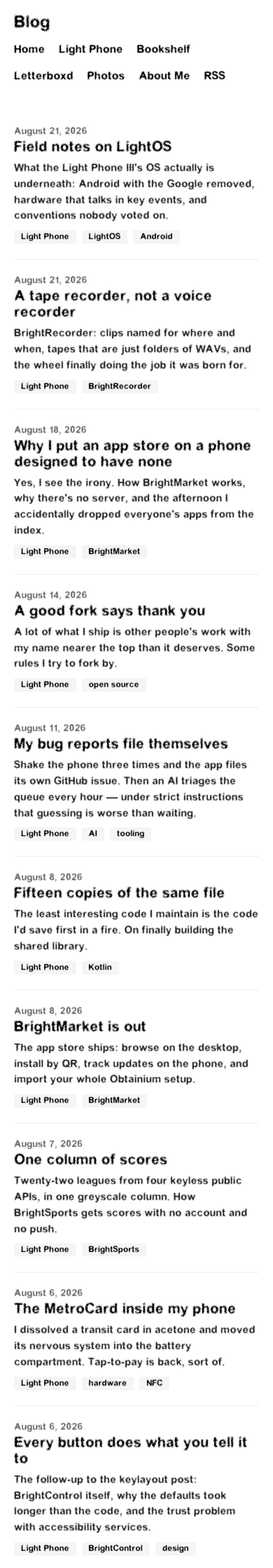
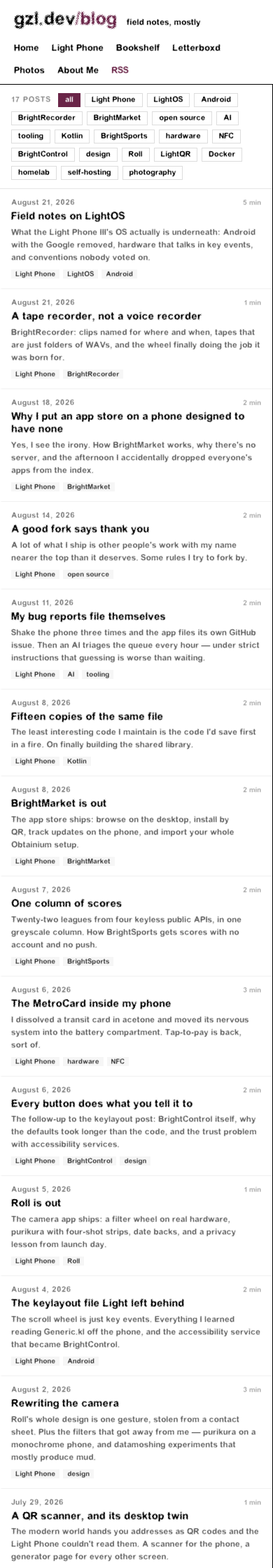
Before and after one commit to gi-os/gzldev, a Jekyll site: the page built from blog/index.html, in a window 390 px wide. Shown: the top 2240 px of the page at 70% size. Built offline with Jekyll 4.4.1, drawn with Linux system fonts in a browser that asks for light colours; some web fonts are replaced.

Commit message:
Redesign the blog as a two-pane reader: rail of posts, reading pane, and a scrollbar that thinks it is the wheel

```diff
--- /dev/null
+++ b/_includes/blog-head.html
@@ -0,0 +1,90 @@
+<meta charset="UTF-8" />
+<meta name="viewport" content="width=device-width, initial-scale=1.0"/>
+<link rel="apple-touch-icon" sizes="180x180" href="/apple-touch-icon.png">
+<link rel="icon" type="image/png" sizes="32x32" href="/favicon-32x32.png">
+<link rel="icon" type="image/png" sizes="16x16" href="/favicon-16x16.png">
+<link rel="alternate" type="application/rss+xml" title="Giovanni Lupo" href="/feed.xml">
+<style>
+@font-face { font-family: "GioCustom"; src: url("/acidic.woff2") format("woff2"), url("/acidic.ttf") format("truetype"); font-weight: 400 900; font-style: normal; font-display: swap; }
+html, body { margin: 0; height: 100%; overflow: hidden; background: #fff; }
+*, *::before, *::after { box-sizing: border-box; }
+:root { --accent: #6a2548; --rail: 400px; }
+body { font-family: "GioCustom","New Century Schoolbook",serif; color: #000; }
+a { color: var(--accent); }
+a:hover { color: #000; }
+@keyframes blink { 0%, 60% { opacity: 1 } 61%, 100% { opacity: 0.15 } }
+.nobar { scrollbar-width: none; -ms-overflow-style: none; }
+.nobar::-webkit-scrollbar { width: 0; height: 0; display: none; }
+
+.shell { height: 100dvh; display: flex; flex-direction: column; }
+.topbar { display: flex; align-items: baseline; justify-content: space-between; gap: 20px; padding: 14px 20px 12px; border-bottom: 1px solid #000; flex-wrap: wrap; }
+.brandrow { display: flex; align-items: baseline; gap: 14px; }
+.brand { font-size: 26px; font-weight: 800; letter-spacing: -0.01em; cursor: pointer; user-select: none; color: #000; text-decoration: none; }
+.brand:hover { color: var(--accent); }
+.brand span { color: var(--accent); }
+.mark { font-size: 12px; opacity: 0.5; animation: blink 2.4s steps(1) infinite; }
+.topnav { display: flex; gap: 18px; font-size: 13px; flex-wrap: wrap; }
+.topnav a { color: #000; text-decoration: none; white-space: nowrap; }
+.topnav a:hover { color: var(--accent); }
+.topnav a.rss { color: var(--accent); }
+.topnav a.rss:hover { color: #000; }
+
+.panes { flex: 1; min-height: 0; display: flex; }
+.rail { flex: 0 0 var(--rail); min-width: 0; display: flex; flex-direction: column; border-right: 1px solid #000; }
+.chips { padding: 12px 16px; border-bottom: 1px solid #e6e6e6; display: flex; gap: 6px; flex-wrap: wrap; align-items: center; }
+.countlabel { font-size: 11px; letter-spacing: 0.08em; text-transform: uppercase; opacity: 0.45; margin-right: 4px; }
+.chip { font-size: 11px; padding: 3px 9px; border: 1px solid #ddd; background: #fff; color: #000; cursor: pointer; transition: all 160ms ease; font-family: inherit; }
+.chip:hover { border-color: var(--accent); color: var(--accent); }
+.chip.on { border-color: var(--accent); background: var(--accent); color: #fff; }
+.railbody { flex: 1; min-height: 0; display: flex; }
+.raillist { flex: 1; min-width: 0; overflow-y: auto; }
+.item { display: block; padding: 14px 16px 14px 13px; border-bottom: 1px solid #f0f0f0; border-left: 3px solid transparent; cursor: pointer; text-decoration: none; color: #000; transition: background 140ms ease, border-color 140ms ease; }
+.item:hover { background: #faf6f8; border-left-color: var(--accent); color: #000; }
+.item.on { background: #faf6f8; border-left-color: var(--accent); }
+.item.on .ititle { color: var(--accent); }
+.imeta { display: flex; justify-content: space-between; gap: 10px; align-items: baseline; }
+.idate { font-size: 11px; letter-spacing: 0.04em; opacity: 0.5; }
+.iread { font-size: 10px; opacity: 0.35; }
+.ititle { font-size: 15px; font-weight: 800; line-height: 1.25; margin: 5px 0 4px; text-wrap: pretty; }
+.isnip { font-size: 12px; line-height: 1.5; opacity: 0.6; text-wrap: pretty; }
+.itags { display: flex; gap: 5px; flex-wrap: wrap; margin-top: 7px; }
+.itag { font-size: 10px; padding: 1px 6px; background: #f3f3f3; opacity: 0.75; }
+.minitrack { flex: 0 0 12px; border-left: 1px solid #e6e6e6; position: relative; background: #fff; }
+.minithumb { position: absolute; left: 0; right: 0; background: repeating-linear-gradient(180deg,#000 0 3px,#fff 3px 7px); border-top: 1px solid #000; border-bottom: 1px solid #000; cursor: grab; }
+
+.reader { flex: 1; min-width: 0; display: flex; flex-direction: column; }
+.progress { height: 2px; background: #eee; flex: 0 0 auto; }
+.progress div { height: 2px; background: var(--accent); width: 0; transition: width 90ms linear; }
+.readscroll { flex: 1; min-height: 0; overflow-y: auto; padding: 0 0 120px; }
+.article { max-width: 660px; margin: 0 auto; padding: 44px 32px 0; }
+.backlink { display: none; font-size: 12px; color: var(--accent); cursor: pointer; margin-bottom: 20px; text-decoration: none; }
+.pmeta { font-size: 11px; letter-spacing: 0.08em; text-transform: uppercase; opacity: 0.45; }
+.article h1 { font-size: clamp(28px,3.6vw,40px); font-weight: 800; line-height: 1.12; margin: 10px 0 14px; text-wrap: pretty; }
+.ptags { display: flex; gap: 6px; flex-wrap: wrap; padding-bottom: 22px; border-bottom: 1px solid #000; }
+.ptag { font-size: 11px; padding: 2px 8px; border: 1px solid #ddd; }
+.pbody { padding-top: 8px; }
+.pbody h2 { font-size: 19px; font-weight: 800; margin: 34px 0 10px; letter-spacing: -0.01em; }
+.pbody p { font-size: 16px; line-height: 1.72; margin: 0 0 18px; text-wrap: pretty; }
+.pbody pre { background: #f5f5f5; padding: 14px; overflow-x: auto; font-size: 13px; line-height: 1.5; }
+.pbody code { background: #f5f5f5; padding: 1px 5px; font-size: 0.88em; }
+.pbody pre code { background: none; padding: 0; }
+.pbody blockquote { border-left: 3px solid var(--accent); margin: 1.5em 0; padding-left: 1em; opacity: 0.85; }
+.pbody img { max-width: 100%; height: auto; }
+.pbody em { }
+.pager { margin-top: 56px; padding-top: 20px; border-top: 1px solid #000; display: flex; justify-content: space-between; gap: 16px; font-size: 12px; }
+.pager a { cursor: pointer; opacity: 0.7; max-width: 45%; color: #000; text-decoration: none; }
+.pager a:hover { color: var(--accent); opacity: 1; }
+.pager .older { text-align: right; margin-left: auto; }
+
+.wheeltrack { flex: 0 0 26px; border-left: 1px solid #000; position: relative; background: #fafafa; cursor: ns-resize; }
+.wheelthumb { position: absolute; left: 0; right: 0; min-height: 44px; background: repeating-linear-gradient(180deg,#000 0 6px,#fff 6px 13px); border-top: 1px solid #000; border-bottom: 1px solid #000; cursor: grab; }
+.wheelthumb:active { cursor: grabbing; }
+
+@media (max-width: 900px) {
+  :root { --rail: 100%; }
+  .wheeltrack, .minitrack { display: none; }
+  body[data-view="list"] .reader { display: none; }
+  body[data-view="post"] .rail { display: none; }
+  body[data-view="post"] .backlink { display: inline-block; }
+}
+</style>
--- /dev/null
+++ b/_includes/blog-js.html
@@ -0,0 +1,77 @@
+<script>
+(function () {
+  // rotating blink label
+  var MARKS = ["field notes, mostly", "{{ site.posts | size }} dispatches", "still shipping", "no newsletter, sorry", "written on a real keyboard"];
+  var mi = 0, mark = document.getElementById('mark');
+  document.getElementById('brand').addEventListener('click', function (e) {
+    if (e.detail > 0) { mi = (mi + 1) % MARKS.length; mark.textContent = MARKS[mi]; e.preventDefault(); }
+  });
+
+  // tag chips filter
+  var chips = document.querySelectorAll('.chip');
+  chips.forEach(function (c) {
+    c.addEventListener('click', function () {
+      chips.forEach(function (x) { x.classList.remove('on'); });
+      c.classList.add('on');
+      var tag = c.dataset.tag;
+      document.querySelectorAll('.item').forEach(function (it) {
+        var tags = (it.dataset.tags || '').split('|');
+        it.style.display = (!tag || tags.indexOf(tag) !== -1) ? '' : 'none';
+      });
+    });
+  });
+
+  // custom striped scrollbars
+  function bar(scroller, track, thumb, minH) {
+    if (!scroller || !track || !thumb) return;
+    function measure() {
+      var max = scroller.scrollHeight - scroller.clientHeight;
+      var ratio = Math.max(0.12, Math.min(1, scroller.clientHeight / scroller.scrollHeight));
+      var h = Math.max(minH, ratio * track.clientHeight);
+      var f = max > 0 ? scroller.scrollTop / max : 0;
+      thumb.style.height = h + 'px';
+      thumb.style.top = (f * (track.clientHeight - h)) + 'px';
+      thumb.style.backgroundPosition = '0 ' + (-scroller.scrollTop) + 'px';
+    }
+    scroller.addEventListener('scroll', measure);
+    track.addEventListener('wheel', function (e) { e.preventDefault(); scroller.scrollTop += e.deltaY * 1.6; }, { passive: false });
+    track.addEventListener('click', function (e) {
+      if (e.target === thumb) return;
+      var r = track.getBoundingClientRect(), th = thumb.getBoundingClientRect();
+      var f = Math.min(1, Math.max(0, (e.clientY - r.top - th.height / 2) / Math.max(1, r.height - th.height)));
+      scroller.scrollTop = f * (scroller.scrollHeight - scroller.clientHeight);
+    });
+    thumb.addEventListener('mousedown', function (e) {
+      e.preventDefault(); e.stopPropagation();
+      var r = track.getBoundingClientRect(), th = thumb.getBoundingClientRect();
+      var off = e.clientY - th.top, span = Math.max(1, r.height - th.height), raf = null, ly = e.clientY;
+      document.body.style.userSelect = 'none';
+      function apply() { raf = null; var f = Math.min(1, Math.max(0, (ly - off - r.top) / span)); scroller.scrollTop = f * (scroller.scrollHeight - scroller.clientHeight); }
+      function move(ev) { ev.preventDefault(); ly = ev.clientY; if (!raf) raf = requestAnimationFrame(apply); }
+      function up() { document.body.style.userSelect = ''; window.removeEventListener('mousemove', move); window.removeEventListener('mouseup', up); }
+      window.addEventListener('mousemove', move); window.addEventListener('mouseup', up);
+    });
+    new ResizeObserver(measure).observe(scroller);
+    [60, 300, 900].forEach(function (t) { setTimeout(measure, t); });
+    if (document.fonts && document.fonts.ready) document.fonts.ready.then(measure);
+    measure();
+  }
+
+  var rs = document.getElementById('readscroll');
+  bar(rs, document.getElementById('wheeltrack'), document.getElementById('wheelthumb'), 44);
+  bar(document.getElementById('raillist'), document.getElementById('minitrack'), document.getElementById('minithumb'), 24);
+
+  // reading progress
+  var fill = document.getElementById('progressfill');
+  if (rs && fill) {
+    rs.addEventListener('scroll', function () {
+      var max = rs.scrollHeight - rs.clientHeight;
+      fill.style.width = (max > 0 ? (rs.scrollTop / max) * 100 : 0) + '%';
+    });
+  }
+
+  // keep the selected post visible in the rail
+  var on = document.querySelector('.item.on');
+  if (on) on.scrollIntoView({ block: 'center' });
+})();
+</script>
--- /dev/null
+++ b/_includes/blog-rail.html
@@ -0,0 +1,26 @@
+<div class="rail">
+  <div class="chips" id="chips">
+    <span class="countlabel">{{ site.posts | size }} posts</span>
+    <button class="chip on" data-tag="">all</button>
+    {% assign all_tags = "" | split: "" %}
+    {% for post in site.posts %}{% for t in post.tags %}{% unless all_tags contains t %}{% assign all_tags = all_tags | push: t %}{% endunless %}{% endfor %}{% endfor %}
+    {% for t in all_tags %}<button class="chip" data-tag="{{ t | escape }}">{{ t }}</button>{% endfor %}
+  </div>
+  <div class="railbody">
+    <div class="raillist nobar" id="raillist">
+      {% for post in site.posts %}
+      {% assign words = post.content | strip_html | number_of_words %}
+      <a class="item{% if post.url == page.url %} on{% endif %}" href="{{ post.url }}" data-tags="{{ post.tags | join: '|' | escape }}">
+        <div class="imeta">
+          <div class="idate">{{ post.date | date: "%B %-d, %Y" }}</div>
+          <div class="iread">{{ words | divided_by: 220 | at_least: 1 }} min</div>
+        </div>
+        <div class="ititle">{{ post.title }}</div>
+        <div class="isnip">{{ post.description }}</div>
+        <div class="itags">{% for t in post.tags %}<span class="itag">{{ t }}</span>{% endfor %}</div>
+      </a>
+      {% endfor %}
+    </div>
+    <div class="minitrack" id="minitrack"><div class="minithumb" id="minithumb"></div></div>
+  </div>
+</div>
--- /dev/null
+++ b/_includes/blog-topbar.html
@@ -0,0 +1,15 @@
+<div class="topbar">
+  <div class="brandrow">
+    <a class="brand" href="/blog/" id="brand">gzl.dev<span>/blog</span></a>
+    <div class="mark" id="mark">field notes, mostly</div>
+  </div>
+  <nav class="topnav">
+    <a href="/">Home</a>
+    <a href="/light/">Light Phone</a>
+    <a href="/books/">Bookshelf</a>
+    <a href="/movies/">Letterboxd</a>
+    <a href="/photos/">Photos</a>
+    <a href="/about/">About Me</a>
+    <a class="rss" href="/feed.xml">RSS</a>
+  </nav>
+</div>
--- a/blog/index.html
+++ b/blog/index.html
@@ -3,73 +3,39 @@
 <!DOCTYPE html>
 <html lang="en">
 <head>
-  <link rel="apple-touch-icon" sizes="180x180" href="/apple-touch-icon.png">
-  <link rel="icon" type="image/png" sizes="32x32" href="/favicon-32x32.png">
-  <link rel="icon" type="image/png" sizes="16x16" href="/favicon-16x16.png">
-  <meta charset="UTF-8" />
+{% include blog-head.html %}
   <meta property="og:title" content="Blog | Giovanni Lupo" />
   <meta property="og:description" content="Field notes from building things." />
   <meta property="og:image" content="https://gzl.dev/assets/og/og-blog.png" />
   <meta property="og:url" content="https://gzl.dev/blog/" />
   <meta name="twitter:card" content="summary_large_image" />
-
-  <meta name="viewport" content="width=device-width, initial-scale=1.0"/>
-  <link rel="alternate" type="application/rss+xml" title="Giovanni Lupo" href="/feed.xml">
-  <style>
-    :root { --pad: 20px; --hover-color: #6a2548; --base-color: #000; }
-    @font-face { font-family: "GioCustom"; src: url("/acidic.woff2") format("woff2"), url("/acidic.ttf") format("truetype"); font-weight: 400 900; font-style: normal; font-display: swap; }
-    html, body { margin: 0; min-height: 100%; }
-    *, *::before, *::after { box-sizing: border-box; }
-    body { font-family: "GioCustom", "New Century Schoolbook", "TeX Gyre Schola", serif; background: #fff; color: #000; padding: var(--pad); }
-    header { display: flex; justify-content: space-between; align-items: center; margin-bottom: 40px; flex-wrap: wrap; gap: 16px; }
-    h1.pagetitle { font-size: clamp(24px, 4vw, 42px); font-weight: 800; margin: 0; }
-    nav { display: flex; gap: 20px; font-size: 1em; flex-wrap: wrap; }
-    nav a { color: var(--base-color); text-decoration: none; transition: color 200ms ease; white-space: nowrap; }
-    nav a:hover { color: var(--hover-color); }
-    main { max-width: 720px; margin: 0 auto; }
-    a { color: var(--hover-color); }
-    .post-date { font-size: 0.85em; opacity: 0.6; }
-    .post-tags { display: flex; flex-wrap: wrap; gap: 8px; margin-top: 8px; }
-    .post-tag { font-size: 0.75em; padding: 3px 10px; background: #f5f5f5; border-radius: 2px; }
-    .post-item { padding: 22px 0; border-bottom: 1px solid #eee; }
-    .post-item h2 { margin: 4px 0 8px 0; font-size: 1.3em; font-weight: 800; }
-    .post-item h2 a { color: var(--base-color); text-decoration: none; }
-    .post-item h2 a:hover { color: var(--hover-color); }
-    .post-excerpt { margin: 0; font-size: 0.95em; line-height: 1.5; opacity: 0.85; }
-    .post-header h2 { font-size: clamp(22px, 3.4vw, 34px); font-weight: 800; margin: 0 0 6px 0; line-height: 1.2; }
-    .post-body { font-size: 1em; line-height: 1.7; margin-top: 28px; }
-    .post-body h2 { font-size: 1.25em; font-weight: 800; margin: 1.6em 0 0.5em; }
-    .post-body pre { background: #f5f5f5; padding: 14px; overflow-x: auto; font-size: 0.85em; }
-    .post-body code { background: #f5f5f5; padding: 1px 5px; font-size: 0.9em; }
-    .post-body pre code { background: none; padding: 0; }
-    .post-body blockquote { border-left: 3px solid var(--hover-color); margin: 1.5em 0; padding-left: 1em; opacity: 0.85; }
-    .post-body img { max-width: 100%; height: auto; }
-    .back-link { display: inline-block; margin-bottom: 24px; text-decoration: none; font-size: 0.9em; }
-  </style>
   <title>Blog | Giovanni Lupo</title>
 </head>
-<body>
-  <header>
-    <h1 class="pagetitle">Blog</h1>
-    <nav>
-      <a href="/">Home</a>
-      <a href="/light/">Light Phone</a>
-      <a href="/books/">Bookshelf</a>
-      <a href="/movies/">Letterboxd</a>
-      <a href="/photos/">Photos</a>
-      <a href="/about/">About Me</a>
-      <a href="/feed.xml">RSS</a>
-    </nav>
-  </header>
-  <main>
-    {% for post in site.posts %}
-    <article class="post-item">
-      <div class="post-date">{{ post.date | date: "%B %-d, %Y" }}</div>
-      <h2><a href="{{ post.url }}">{{ post.title }}</a></h2>
-      <p class="post-excerpt">{{ post.description }}</p>
-      <div class="post-tags">{% for t in post.tags %}<span class="post-tag">{{ t }}</span>{% endfor %}</div>
-    </article>
-    {% endfor %}
-  </main>
+<body data-view="list">
+<div class="shell">
+{% include blog-topbar.html %}
+  <div class="panes">
+{% include blog-rail.html %}
+    {% assign latest = site.posts.first %}
+    <div class="reader">
+      <div class="progress"><div id="progressfill"></div></div>
+      <div class="readscroll nobar" id="readscroll">
+        <div class="article">
+          {% assign words = latest.content | strip_html | number_of_words %}
+          <div class="pmeta">latest &middot; {{ latest.date | date: "%B %-d, %Y" }} &middot; {{ words | divided_by: 220 | at_least: 1 }} min</div>
+          <h1><a href="{{ latest.url }}" style="color:inherit;text-decoration:none;">{{ latest.title }}</a></h1>
+          <div class="ptags">{% for t in latest.tags %}<span class="ptag">{{ t }}</span>{% endfor %}</div>
+          <div class="pbody">{{ latest.content }}</div>
+          <div class="pager">
+            <span></span>
+            {% if latest.previous %}<a class="older" href="{{ latest.previous.url }}">{{ latest.previous.title }} &rarr;</a>{% endif %}
+          </div>
+        </div>
+      </div>
+    </div>
+    <div class="wheeltrack" id="wheeltrack" title="the wheel wants a job"><div class="wheelthumb" id="wheelthumb"></div></div>
+  </div>
+</div>
+{% include blog-js.html %}
 </body>
 </html>
```
Also changed, not shown: _layouts/post.html (+26 -58 lines).
